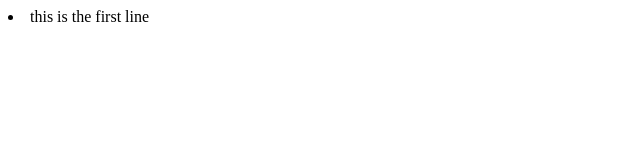
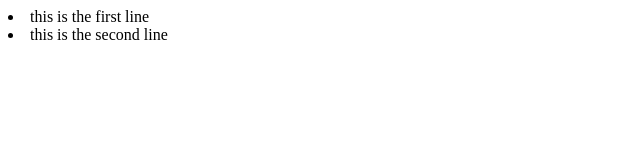
Before and after one commit to elbertwang/gitdemo, a plain HTML site: page index.html in a window 1280 px wide. Shown: the whole page, without its empty margins (0-640 px from the left). Drawn offline with Linux system fonts and the light colour scheme.

Commit message:
second commit

```diff
--- a/index.html
+++ b/index.html
@@ -7,4 +7,7 @@
     <li>
         this is the first line
     </li>
+    <li>
+        this is the second line
+    </li>
 </body>
```
